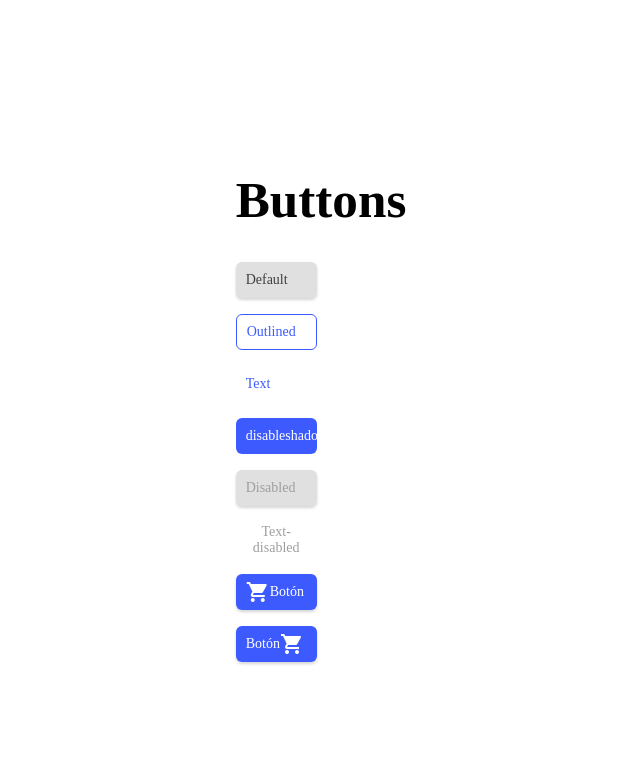
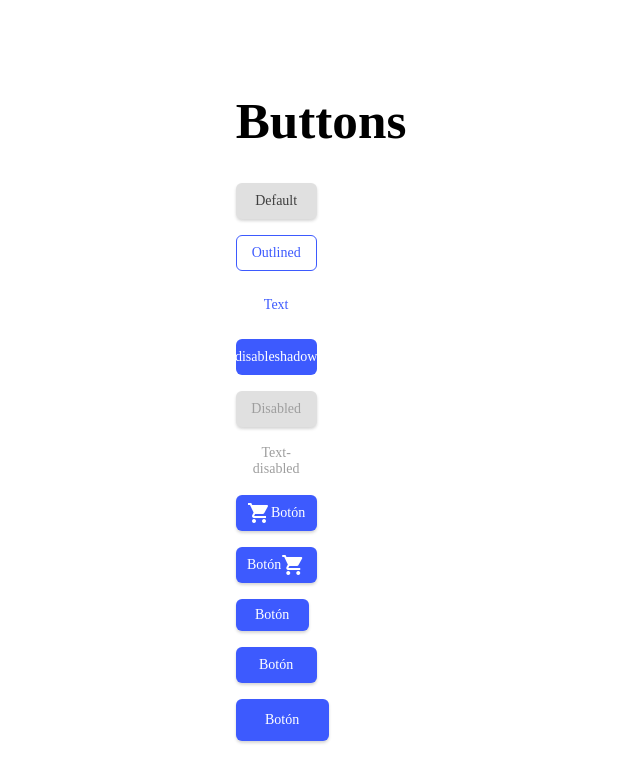
Before and after one commit to SamantaDriuzzi/desafioComponenteBoton, a React (Vite) app in the folder button-component-master/desafioBoton/: page / in a window 1280 px wide. Shown: the top 782 px of the page, without its empty margins (319-959 px from the left). Built offline with nearby package versions, Linux system fonts and the light colour scheme.

Commit message:
Realizo los ajustes para los diferentes tamaños de botones

```diff
--- a/button-component-master/desafioBoton/src/App.jsx
+++ b/button-component-master/desafioBoton/src/App.jsx
@@ -16,6 +16,9 @@ function App() {
         </Button>
         <Button startIcon="local_grocery_store">Botón</Button>
         <Button endIcon="local_grocery_store">Botón</Button>
+        <Button size={"sm"}>Botón</Button>
+        <Button size={"md"}>Botón</Button>
+        <Button size={"lg"}>Botón</Button>
       </div>
     </>
   );
--- a/button-component-master/desafioBoton/src/component/Button.jsx
+++ b/button-component-master/desafioBoton/src/component/Button.jsx
@@ -5,6 +5,8 @@ import {
   getHoverBackgroundColor,
   getColor,
   getBackgroundColor,
+  getWidth,
+  getHeight,
 } from "./ButtonFuctionStyled";
 import StyledButton from "./ButtonStyledComponent";
 
@@ -15,6 +17,7 @@ const Button = ({
   startIcon,
   endIcon,
   disableShadow,
+  size,
 }) => {
   Button.propTypes = {
     variant: PropTypes.string,
@@ -23,18 +26,22 @@ const Button = ({
     startIcon: PropTypes.string,
     endIcon: PropTypes.string,
     disableShadow: PropTypes.bool,
+    size: PropTypes.string,
   };
 
   // Definir estilos basados en las propiedades
   const styles = {
+    width: getWidth(size),
+    height: getHeight(size),
     backgroundColor: getBackgroundColor(
       variant,
       disabled,
       startIcon,
       endIcon,
-      disableShadow
+      disableShadow,
+      size
     ),
-    color: getColor(variant, disabled, startIcon, endIcon, disableShadow),
+    color: getColor(variant, disabled, startIcon, endIcon, disableShadow, size),
     border: getBorder(variant),
     boxShadow: getBoxShadow(variant, disableShadow),
     hoverBackgroundColor: getHoverBackgroundColor(
@@ -42,7 +49,8 @@ const Button = ({
       disabled,
       disableShadow,
       startIcon,
-      endIcon
+      endIcon,
+      size
     ),
   };
 
--- a/button-component-master/desafioBoton/src/component/ButtonFuctionStyled.jsx
+++ b/button-component-master/desafioBoton/src/component/ButtonFuctionStyled.jsx
@@ -1,4 +1,4 @@
-function getColor(variant, disabled, startIcon, endIcon, disableShadow) {
+function getColor(variant, disabled, startIcon, endIcon, disableShadow, size) {
   return variant === "outline"
     ? "#3d5afe"
     : variant === "text" && !disabled
@@ -9,7 +9,7 @@ function getColor(variant, disabled, startIcon, endIcon, disableShadow) {
     ? "#9E9E9E"
     : disabled && variant === "text"
     ? "#9E9E9E"
-    : startIcon === "local_grocery_store" || endIcon === "local_grocery_store"
+    : startIcon || endIcon || size
     ? "#FFF"
     : "#3f3f3f";
 }
@@ -18,7 +18,8 @@ function getBackgroundColor(
   disabled,
   startIcon,
   endIcon,
-  disableShadow
+  disableShadow,
+  size
 ) {
   return variant === "outline"
     ? "transparent"
@@ -28,7 +29,7 @@ function getBackgroundColor(
     ? "#3d5afe"
     : disabled
     ? "#e0e0e0"
-    : startIcon === "local_grocery_store" || endIcon === "local_grocery_store"
+    : startIcon || endIcon || size
     ? "#3d5afe"
     : "#e0e0e0";
 }
@@ -49,7 +50,8 @@ function getHoverBackgroundColor(
   disabled,
   disableShadow,
   startIcon,
-  endIcon
+  endIcon,
+  size
 ) {
   return variant === "outline"
     ? "rgba(41, 98, 255, 0.10)"
@@ -61,14 +63,37 @@ function getHoverBackgroundColor(
     ? "none"
     : disabled
     ? "none"
-    : startIcon === "local_grocery_store" || endIcon === "local_grocery_store"
+    : startIcon || endIcon || size
     ? "none"
     : "#aeaeae";
 }
+
+function getWidth(size) {
+  return size === "sm"
+    ? "73px"
+    : size === "md"
+    ? "81px"
+    : size === "lg"
+    ? "93px"
+    : "81px";
+}
+
+function getHeight(size) {
+  return size === "sm"
+    ? "32px"
+    : size === "md"
+    ? "36px"
+    : size === "lg"
+    ? "42px"
+    : "36px";
+}
+
 export {
   getColor,
   getBackgroundColor,
   getBorder,
   getBoxShadow,
   getHoverBackgroundColor,
+  getWidth,
+  getHeight,
 };
--- a/button-component-master/desafioBoton/src/component/ButtonStyledComponent.jsx
+++ b/button-component-master/desafioBoton/src/component/ButtonStyledComponent.jsx
@@ -2,11 +2,10 @@ import styled from "styled-components";
 
 const StyledButton = styled.button`
   display: flex;
-  width: 81px;
-  height: 36px;
   flex-shrink: 0;
   border-radius: 6px;
   text-align: center;
+  justify-content: center;
   font-family: "Noto Sans JP";
   font-size: 14px;
   font-style: normal;
@@ -15,7 +14,8 @@ const StyledButton = styled.button`
   box-sizing: border-box;
   padding: 10px;
   align-items: center;
-
+  width: ${(props) => props.styles.width};
+  height: ${(props) => props.styles.height};
   background-color: ${(props) => props.styles.backgroundColor};
   color: ${(props) => props.styles.color};
   border: ${(props) => props.styles.border};
```
